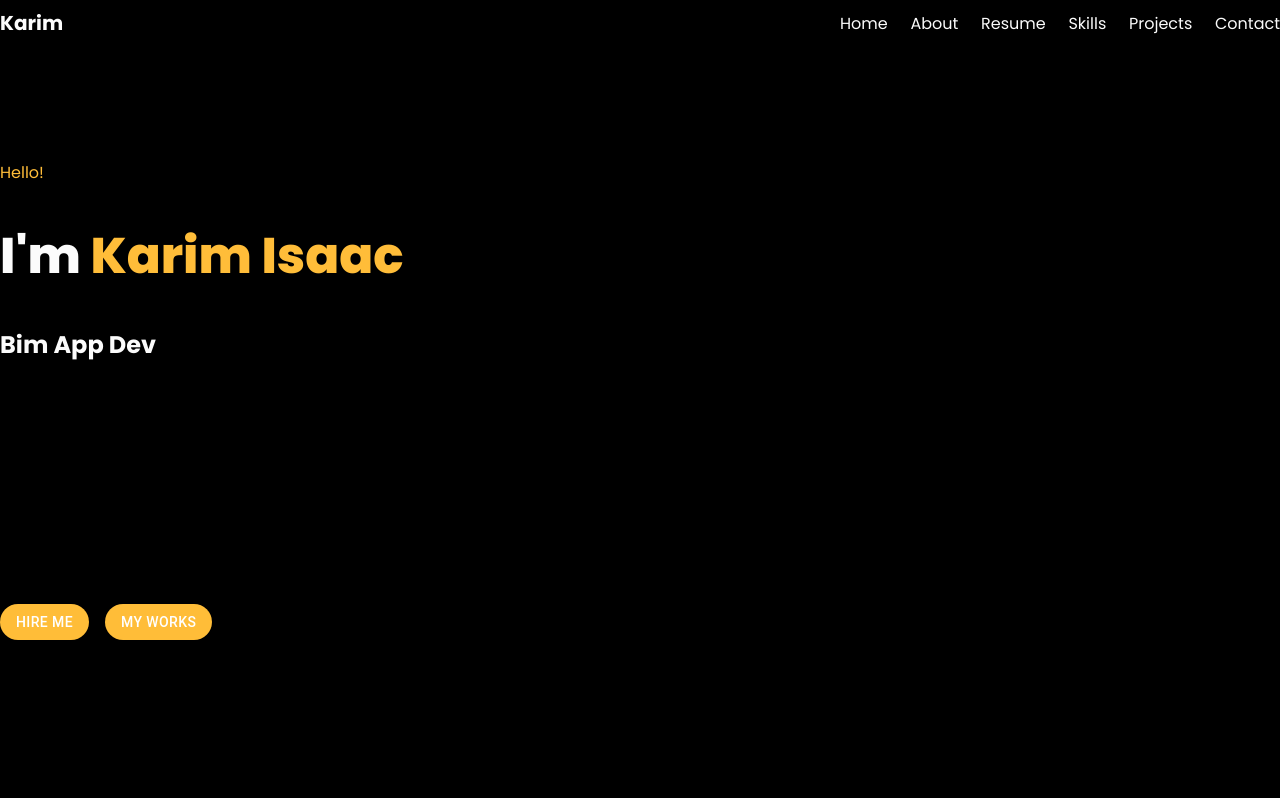
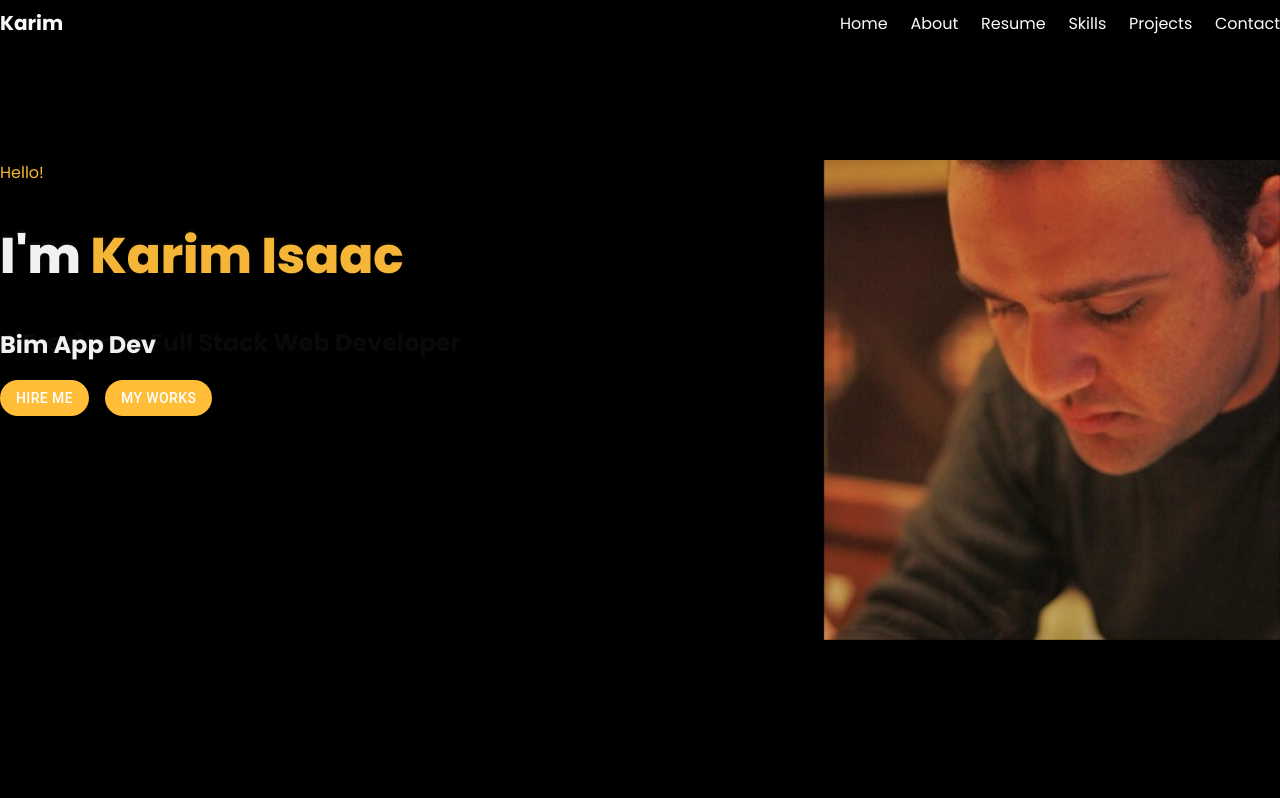
Before and after one commit to KIsaac85/kisaac85.github.io, a React (Vite) app: page / in a window 1280 px wide. Shown: the top 798 px of the page. Built offline with nearby package versions, Linux system fonts and the light colour scheme.

Commit message:
modify style in home

```diff
--- a/src/Home.jsx
+++ b/src/Home.jsx
@@ -1,5 +1,6 @@
 import React from 'react'
-import image1 from "./images/2.jpg"
+import image1 from "./images/2.jpg";
+import image2 from "./images/1.jpg";
 import { Stack} from '@mui/material';
 import  StyledButton  from './js/ButtonStyle';
 import {Link} from "react-scroll";
@@ -10,7 +11,6 @@ window.onfocus = ()=> {location.reload();};
 
 function Home() {
   const [checked, setChecked] = React.useState(false);
-
   const handleChange = () => {
     setChecked((prev) => !prev);
 
@@ -28,27 +28,26 @@ function Home() {
 
 
 
-  <div  id="home">
-      <div>
+  <div  id="home-section">
+      <div className='cony' style={{}}>
 
-      <Fade style={{position:"relative"}} in={checked}  timeout={1000}>
+      <Fade  in={checked}  timeout={2500}>
       <div><span>Hello!</span>
       <h1>I'm <span>Karim Isaac</span></h1><h2>Bim App Dev</h2></div></Fade>
-      <Fade style={{position:'relative',top:-220}} in={!checked} timeout={1000}>
+      <Fade className='home-relative-position'  in={!checked} timeout={2500}>
       <div><span>Hello!</span>
       <h1>I'm <span>Karim Isaac</span></h1><h2 >A Freelance Full Stack Web Developer</h2></div></Fade>
 
-      <Stack spacing={2} direction={'row'}>
+      <Stack className='home-relative-position'  spacing={2} direction={'row'}>
       <Link to="contact-section" spy={true} smooth={true} offset={50} duration={500}><StyledButton variant="contained">Hire Me</StyledButton></Link>
       <Link to="projects-section" spy={true} smooth={true} offset={50} duration={500}><StyledButton variant="contained">My works</StyledButton></Link>
 
       </Stack>
 
        </div>
+      <Fade in={!checked}  className='' style={{position:"relative", left:480}} timeout={2500}><img src={`${image1}`} alt="personal photo"></img></Fade>
+      <Fade in={checked} className='' timeout={2500} ><img src={`${image2}`} alt="personal photo"></img></Fade>
 
-       <div style={{backgroundImage:`url(${image1}`}}>
-
-       </div>
 
        </div>
 
--- a/src/css/Style Home.css
+++ b/src/css/Style Home.css
@@ -1,12 +1,14 @@
-#home{
+#home-section{
     display: flex;
-    justify-content:flex-start;
+    justify-content:space-between;
     padding-top:  10rem;
-
-}
-.text,#home{
     width: 80rem;
     height: 30rem;
+}
+
+.home-relative-position{
+    position: relative;
+    top: -14rem
 }
 
 @keyframes fade-down {
```
